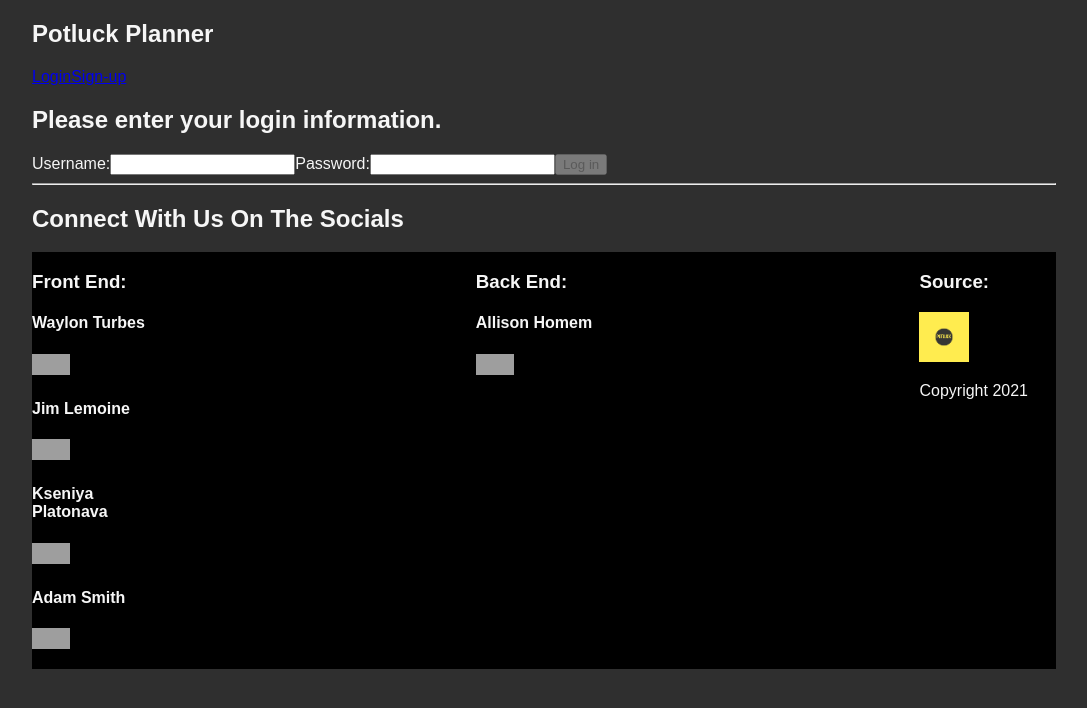
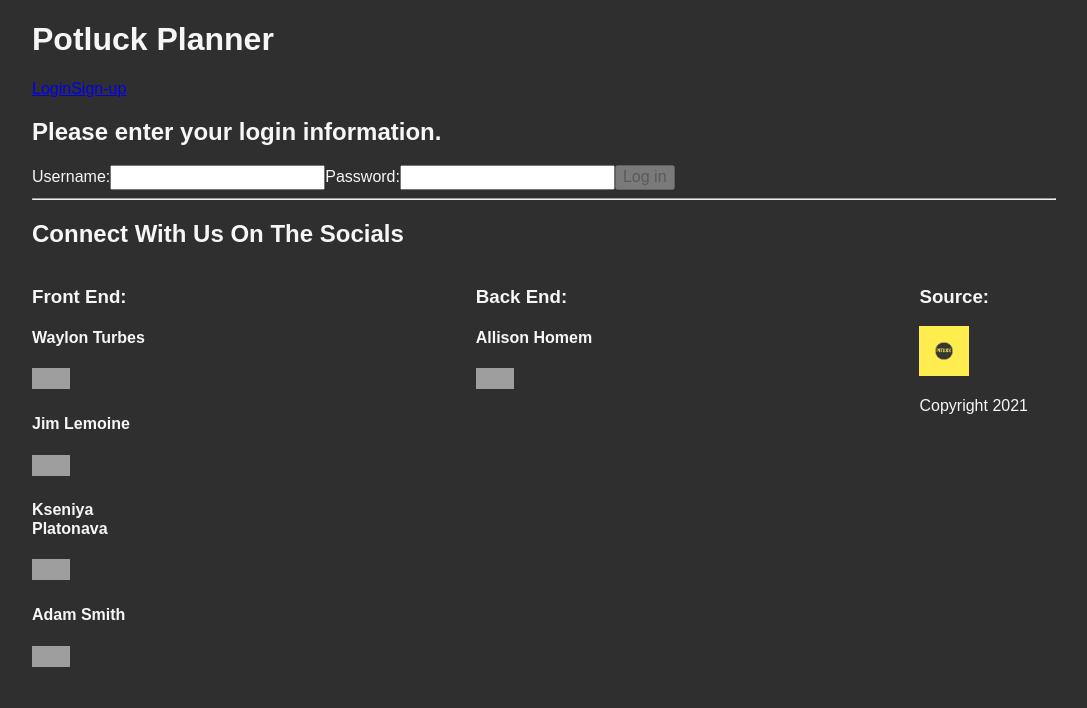
Before and after one commit to ft-potluck-planner-3/front-end, a React (Create React App) app in the folder potluck-planner/: page /login in a window 1280 px wide. Shown: the top 708 px of the page, without its empty margins (96-1183 px from the left). Built offline with nearby package versions, Linux system fonts and the light colour scheme; grey boxes are pictures that could not be loaded; a web font is replaced by a local one.

Commit message:
Removed black background on footer and imported normalize.less to index.less.

```diff
--- a/potluck-planner/public/index.css
+++ b/potluck-planner/public/index.css
@@ -1,3 +1,308 @@
+/*! normalize.css v8.0.1 | MIT License | github.com/necolas/normalize.css */
+/* Document
+   ========================================================================== */
+/**
+ * 1. Correct the line height in all browsers.
+ * 2. Prevent adjustments of font size after orientation changes in iOS.
+ */
+html {
+  line-height: 1.15;
+  /* 1 */
+  -webkit-text-size-adjust: 100%;
+  /* 2 */
+}
+/* Sections
+   ========================================================================== */
+/**
+ * Remove the margin in all browsers.
+ */
+body {
+  margin: 0;
+}
+/**
+ * Render the `main` element consistently in IE.
+ */
+main {
+  display: block;
+}
+/**
+ * Correct the font size and margin on `h1` elements within `section` and
+ * `article` contexts in Chrome, Firefox, and Safari.
+ */
+h1 {
+  font-size: 2em;
+  margin: 0.67em 0;
+}
+/* Grouping content
+   ========================================================================== */
+/**
+ * 1. Add the correct box sizing in Firefox.
+ * 2. Show the overflow in Edge and IE.
+ */
+hr {
+  box-sizing: content-box;
+  /* 1 */
+  height: 0;
+  /* 1 */
+  overflow: visible;
+  /* 2 */
+}
+/**
+ * 1. Correct the inheritance and scaling of font size in all browsers.
+ * 2. Correct the odd `em` font sizing in all browsers.
+ */
+pre {
+  font-family: monospace, monospace;
+  /* 1 */
+  font-size: 1em;
+  /* 2 */
+}
+/* Text-level semantics
+   ========================================================================== */
+/**
+ * Remove the gray background on active links in IE 10.
+ */
+a {
+  background-color: transparent;
+}
+/**
+ * 1. Remove the bottom border in Chrome 57-
+ * 2. Add the correct text decoration in Chrome, Edge, IE, Opera, and Safari.
+ */
+abbr[title] {
+  border-bottom: none;
+  /* 1 */
+  text-decoration: underline;
+  /* 2 */
+  text-decoration: underline dotted;
+  /* 2 */
+}
+/**
+ * Add the correct font weight in Chrome, Edge, and Safari.
+ */
+b,
+strong {
+  font-weight: bolder;
+}
+/**
+ * 1. Correct the inheritance and scaling of font size in all browsers.
+ * 2. Correct the odd `em` font sizing in all browsers.
+ */
+code,
+kbd,
+samp {
+  font-family: monospace, monospace;
+  /* 1 */
+  font-size: 1em;
+  /* 2 */
+}
+/**
+ * Add the correct font size in all browsers.
+ */
+small {
+  font-size: 80%;
+}
+/**
+ * Prevent `sub` and `sup` elements from affecting the line height in
+ * all browsers.
+ */
+sub,
+sup {
+  font-size: 75%;
+  line-height: 0;
+  position: relative;
+  vertical-align: baseline;
+}
+sub {
+  bottom: -0.25em;
+}
+sup {
+  top: -0.5em;
+}
+/* Embedded content
+   ========================================================================== */
+/**
+ * Remove the border on images inside links in IE 10.
+ */
+img {
+  border-style: none;
+}
+/* Forms
+   ========================================================================== */
+/**
+ * 1. Change the font styles in all browsers.
+ * 2. Remove the margin in Firefox and Safari.
+ */
+button,
+input,
+optgroup,
+select,
+textarea {
+  font-family: inherit;
+  /* 1 */
+  font-size: 100%;
+  /* 1 */
+  line-height: 1.15;
+  /* 1 */
+  margin: 0;
+  /* 2 */
+}
+/**
+ * Show the overflow in IE.
+ * 1. Show the overflow in Edge.
+ */
+button,
+input {
+  /* 1 */
+  overflow: visible;
+}
+/**
+ * Remove the inheritance of text transform in Edge, Firefox, and IE.
+ * 1. Remove the inheritance of text transform in Firefox.
+ */
+button,
+select {
+  /* 1 */
+  text-transform: none;
+}
+/**
+ * Correct the inability to style clickable types in iOS and Safari.
+ */
+button,
+[type="button"],
+[type="reset"],
+[type="submit"] {
+  -webkit-appearance: button;
+}
+/**
+ * Remove the inner border and padding in Firefox.
+ */
+button::-moz-focus-inner,
+[type="button"]::-moz-focus-inner,
+[type="reset"]::-moz-focus-inner,
+[type="submit"]::-moz-focus-inner {
+  border-style: none;
+  padding: 0;
+}
+/**
+ * Restore the focus styles unset by the previous rule.
+ */
+button:-moz-focusring,
+[type="button"]:-moz-focusring,
+[type="reset"]:-moz-focusring,
+[type="submit"]:-moz-focusring {
+  outline: 1px dotted ButtonText;
+}
+/**
+ * Correct the padding in Firefox.
+ */
+fieldset {
+  padding: 0.35em 0.75em 0.625em;
+}
+/**
+ * 1. Correct the text wrapping in Edge and IE.
+ * 2. Correct the color inheritance from `fieldset` elements in IE.
+ * 3. Remove the padding so developers are not caught out when they zero out
+ *    `fieldset` elements in all browsers.
+ */
+legend {
+  box-sizing: border-box;
+  /* 1 */
+  color: inherit;
+  /* 2 */
+  display: table;
+  /* 1 */
+  max-width: 100%;
+  /* 1 */
+  padding: 0;
+  /* 3 */
+  white-space: normal;
+  /* 1 */
+}
+/**
+ * Add the correct vertical alignment in Chrome, Firefox, and Opera.
+ */
+progress {
+  vertical-align: baseline;
+}
+/**
+ * Remove the default vertical scrollbar in IE 10+.
+ */
+textarea {
+  overflow: auto;
+}
+/**
+ * 1. Add the correct box sizing in IE 10.
+ * 2. Remove the padding in IE 10.
+ */
+[type="checkbox"],
+[type="radio"] {
+  box-sizing: border-box;
+  /* 1 */
+  padding: 0;
+  /* 2 */
+}
+/**
+ * Correct the cursor style of increment and decrement buttons in Chrome.
+ */
+[type="number"]::-webkit-inner-spin-button,
+[type="number"]::-webkit-outer-spin-button {
+  height: auto;
+}
+/**
+ * 1. Correct the odd appearance in Chrome and Safari.
+ * 2. Correct the outline style in Safari.
+ */
+[type="search"] {
+  -webkit-appearance: textfield;
+  /* 1 */
+  outline-offset: -2px;
+  /* 2 */
+}
+/**
+ * Remove the inner padding in Chrome and Safari on macOS.
+ */
+[type="search"]::-webkit-search-decoration {
+  -webkit-appearance: none;
+}
+/**
+ * 1. Correct the inability to style clickable types in iOS and Safari.
+ * 2. Change font properties to `inherit` in Safari.
+ */
+::-webkit-file-upload-button {
+  -webkit-appearance: button;
+  /* 1 */
+  font: inherit;
+  /* 2 */
+}
+/* Interactive
+   ========================================================================== */
+/*
+ * Add the correct display in Edge, IE 10+, and Firefox.
+ */
+details {
+  display: block;
+}
+/*
+ * Add the correct display in all browsers.
+ */
+summary {
+  display: list-item;
+}
+/* Misc
+   ========================================================================== */
+/**
+ * Add the correct display in IE 10+.
+ */
+template {
+  display: none;
+}
+/**
+ * Add the correct display in IE 10.
+ */
+[hidden] {
+  display: none;
+}
 html {
   font-family: "Cantarell", sans-serif;
 }
@@ -41,10 +346,6 @@
   text-align: justify;
   margin: 3rem 0.5rem;
 }
-footer .footer_container {
-  display: flex;
-  background-color: black;
-}
 /* Modal styles */
 .modal-dialog {
   width: 100%;
@@ -62,3 +363,6 @@
 #deletePotluckModal .modal-dialog {
   box-shadow: #00000099 3px 3px 17px;
 }
+footer .footer_container {
+  display: flex;
+}
--- a/potluck-planner/src/less/footer.less
+++ b/potluck-planner/src/less/footer.less
@@ -1,4 +1,4 @@
-footer .footer_container{
+footer .footer_container {
   display: flex;
-  background-color: black;
+  // background-color: black;
 }
--- a/potluck-planner/src/less/index.less
+++ b/potluck-planner/src/less/index.less
@@ -1,12 +1,15 @@
 // This is the only stylesheet that gets compiled into index.css (see less-watch-compiler.config.json)
 
 // Please only import other .less files into this file
+
+// If you are use any colors in your stylsheets, please add it to the global style variables
 
 // ----- Global Style Variables -----
 @dark-grey: #2f2f2f;
 @light-grey: #f6f6f6;
 
 // ----- Stylesheet Imports -----
+@import "./normalize.less";
 @import "./homepage.less";
+@import "./potluck.less";
 @import "./footer.less";
-@import "./potluck.less";
```
